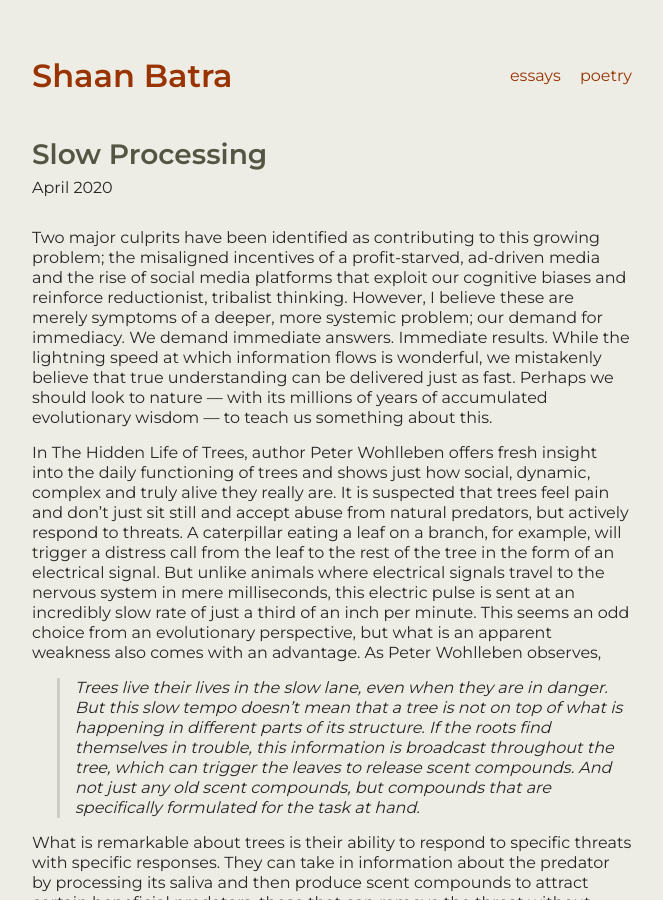
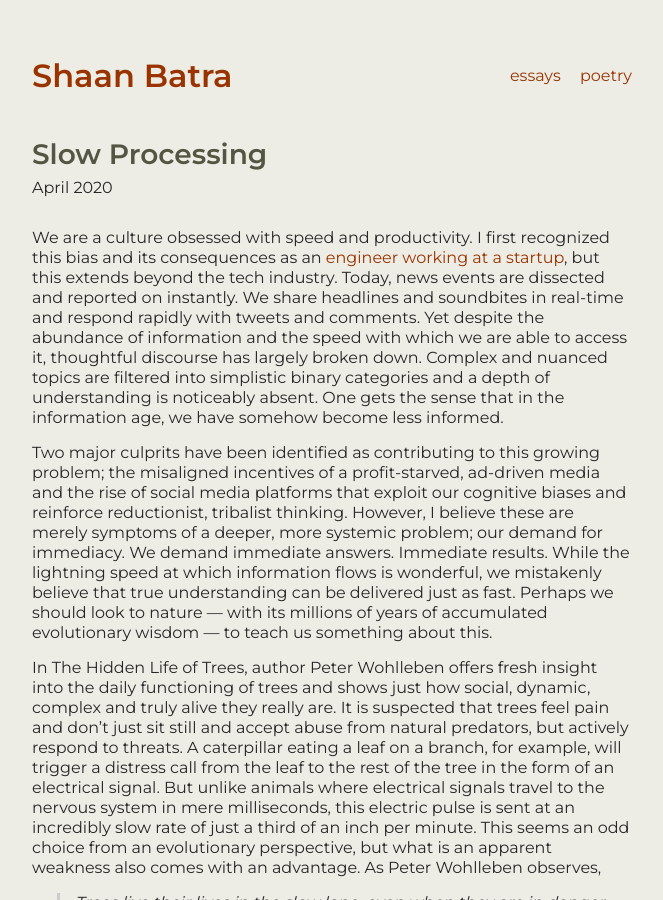
Before and after one commit to sb1752/sb1752.github.io, a Jekyll site: the page built from _essays/slow-processing.md, in a window 1280 px wide and 900 px high. Shown: the whole window, without its empty margins (308-971 px from the left). Built offline with Jekyll 4.4.1, drawn with Linux system fonts in a browser that asks for light colours.

Commit message:
missing first paragraph

```diff
--- a/_essays/slow-processing.md
+++ b/_essays/slow-processing.md
@@ -3,6 +3,8 @@ title: Slow Processing
 layout: post
 date: 2020-04-01
 ---
+
+We are a culture obsessed with speed and productivity. I first recognized this bias and its consequences as an [engineer working at a startup]({% link _essays/the-perishable-startup.html %}), but this extends beyond the tech industry. Today, news events are dissected and reported on instantly. We share headlines and soundbites in real-time and respond rapidly with tweets and comments. Yet despite the abundance of information and the speed with which we are able to access it, thoughtful discourse has largely broken down. Complex and nuanced topics are filtered into simplistic binary categories and a depth of understanding is noticeably absent. One gets the sense that in the information age, we have somehow become less informed.
 
 Two major culprits have been identified as contributing to this growing problem; the misaligned incentives of a profit-starved, ad-driven media and the rise of social media platforms that exploit our cognitive biases and reinforce reductionist, tribalist thinking. However, I believe these are merely symptoms of a deeper, more systemic problem; our demand for immediacy. We demand immediate answers. Immediate results. While the lightning speed at which information flows is wonderful, we mistakenly believe that true understanding can be delivered just as fast. Perhaps we should look to nature — with its millions of years of accumulated evolutionary wisdom — to teach us something about this.
 
```
Also changed, not shown: 1 other file.
